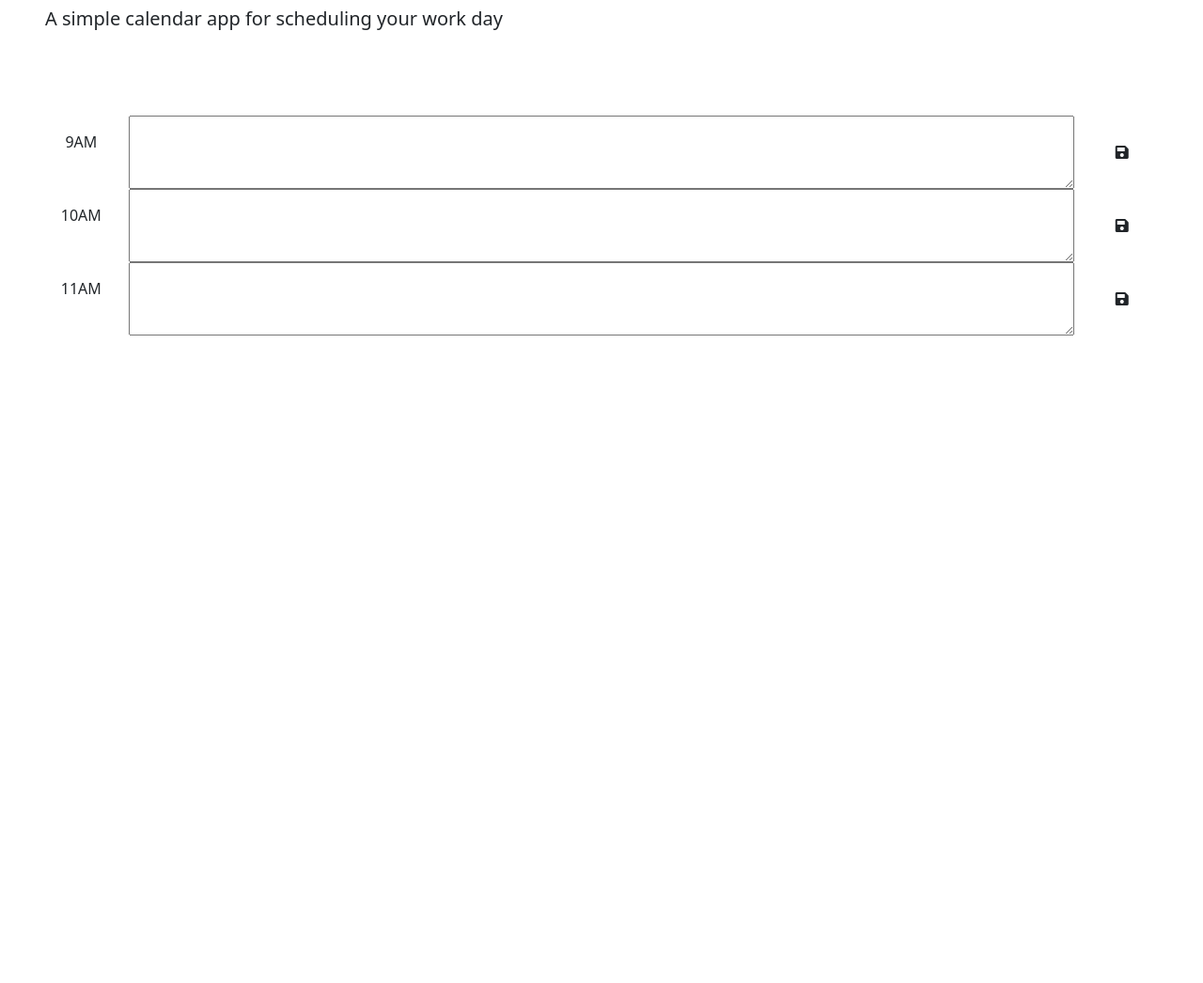
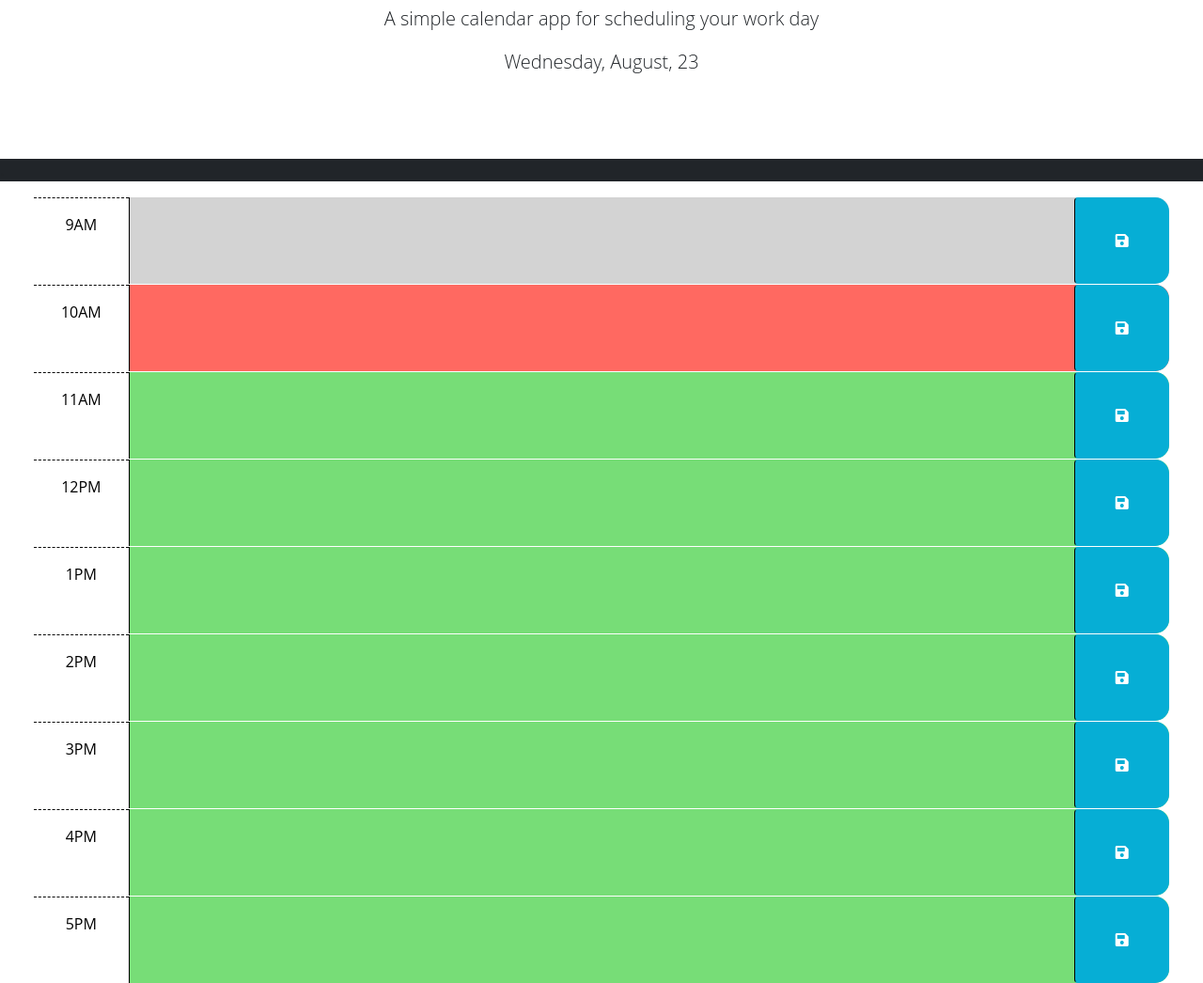
Before and after one commit to justin-schultz37/work-day-scheduler, a plain HTML site: page index.html in a window 1280 px wide. Shown: the part 128-1174 px from the top of the page at 94% size. Before the commit the page ends 800 px from the top, so only its background shows below. Drawn offline with nearby package versions, Linux system fonts and the light colour scheme.

Commit message:
added timeblock for hours 9-5, added script that calls function once the document is ready

```diff
--- a/Assets/script.js
+++ b/Assets/script.js
@@ -1,8 +1,21 @@
 // Wrap all code that interacts with the DOM in a call to jQuery to ensure that
 // the code isn't run until the browser has finished rendering all the elements
 // in the html.
-var saveButton = document.getElementsByClassName('saveBtn');
-$(function () {
+$(document).ready(function () {
+
+    var currentDate = dayjs();
+
+    $('#currentDay').text(currentDate.format('dddd, MMMM, DD'));
+    console.log(currentDate);
+
+    var saveButton = document.getElementsByClassName('saveBtn');
+    $(".saveBtn").on("click", function () {
+        var text = $(this).siblings(".description").val();
+        var time = $(this).parent().attr("id");
+
+        localStorage.setItem(time, text);
+    });
+
     // TODO: Add a listener for click events on the save button. This code should
     // use the id in the containing time-block as a key to save the user input in
     // local storage. HINT: What does `this` reference in the click listener
@@ -21,6 +34,5 @@ $(function () {
     // attribute of each time-block be used to do this?
     //
     // TODO: Add code to display the current date in the header of the page.
+
 });
-
-saveButton.addEventListener('click');
--- a/index.html
+++ b/index.html
@@ -10,16 +10,20 @@
     <link rel="stylesheet" href="https://use.fontawesome.com/releases/v5.8.1/css/all.css"
         integrity="sha384-50oBUHEmvpQ+1lW4y57PTFmhCaXp0ML5d60M1M7uH2+nqUivzIebhndOJK28anvf" crossorigin="anonymous" />
     <link href="https://fonts.googleapis.com/css2?family=Fira+Sans:wght@400;700&display=swap" rel="stylesheet" />
-    <link rel="stylesheet" href="style.css" />
+    <link rel="stylesheet" href="./Assets/styles.css" />
     <title>Work Day Scheduler</title>
 </head>
 
 <body>
-    <header class="p-5 mb-4">
+    <header class="p-5 mb-4 text-center">
         <h1 class="display-3">Work Day Scheduler</h1>
         <p class="lead">A simple calendar app for scheduling your work day</p>
         <p id="currentDay" class="lead"></p>
+
     </header>
+    <div class="bg-dark">
+        <p>.</p>
+    </div>
     <div class="container-fluid px-5">
         <!-- Use class for "past", "present", and "future" to apply styles to the
         time-block divs accordingly. The javascript will need to do this by
@@ -57,13 +61,55 @@
                 <i class="fas fa-save" aria-hidden="true"></i>
             </button>
         </div>
+        <div id="hour-12" class="row time-block future">
+            <div class="col-2 col-md-1 hour text-center py-3">12PM</div>
+            <textarea class="col-8 col-md-10 description" rows="3"> </textarea>
+            <button class="btn saveBtn col-2 col-md-1" aria-label="save">
+                <i class="fas fa-save" aria-hidden="true"></i>
+            </button>
+        </div>
+        <div id="hour-13" class="row time-block future">
+            <div class="col-2 col-md-1 hour text-center py-3">1PM</div>
+            <textarea class="col-8 col-md-10 description" rows="3"> </textarea>
+            <button class="btn saveBtn col-2 col-md-1" aria-label="save">
+                <i class="fas fa-save" aria-hidden="true"></i>
+            </button>
+        </div>
+        <div id="hour-14" class="row time-block future">
+            <div class="col-2 col-md-1 hour text-center py-3">2PM</div>
+            <textarea class="col-8 col-md-10 description" rows="3"> </textarea>
+            <button class="btn saveBtn col-2 col-md-1" aria-label="save">
+                <i class="fas fa-save" aria-hidden="true"></i>
+            </button>
+        </div>
+        <div id="hour-15" class="row time-block future">
+            <div class="col-2 col-md-1 hour text-center py-3">3PM</div>
+            <textarea class="col-8 col-md-10 description" rows="3"> </textarea>
+            <button class="btn saveBtn col-2 col-md-1" aria-label="save">
+                <i class="fas fa-save" aria-hidden="true"></i>
+            </button>
+        </div>
+        <div id="hour-16" class="row time-block future">
+            <div class="col-2 col-md-1 hour text-center py-3">4PM</div>
+            <textarea class="col-8 col-md-10 description" rows="3"> </textarea>
+            <button class="btn saveBtn col-2 col-md-1" aria-label="save">
+                <i class="fas fa-save" aria-hidden="true"></i>
+            </button>
+        </div>
+        <div id="hour-17" class="row time-block future">
+            <div class="col-2 col-md-1 hour text-center py-3">5PM</div>
+            <textarea class="col-8 col-md-10 description" rows="3"> </textarea>
+            <button class="btn saveBtn col-2 col-md-1" aria-label="save">
+                <i class="fas fa-save" aria-hidden="true"></i>
+            </button>
+        </div>
     </div>
 
     <script src="https://cdnjs.cloudflare.com/ajax/libs/jquery/3.2.1/jquery.min.js"></script>
     <script src="https://cdn.jsdelivr.net/npm/dayjs@1.11.3/dayjs.min.js"
         integrity="sha256-iu/zLUB+QgISXBLCW/mcDi/rnf4m4uEDO0wauy76x7U=" crossorigin="anonymous"></script>
 
-    <script src="script.js"></script>
+    <script src="./Assets/script.js"></script>
 </body>
 
 </html>
```
